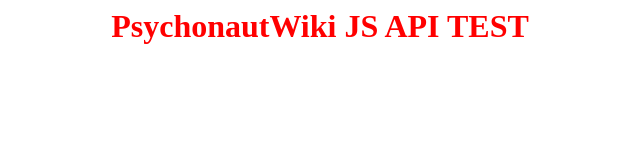
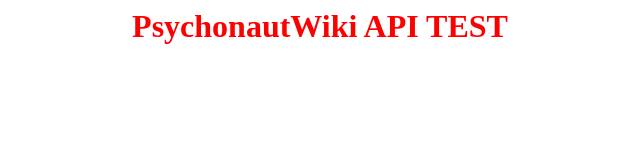
Before and after one commit to robercik10192/w18ret56.github.io, a plain HTML site: page index.html in a window 1280 px wide. Shown: the whole page, without its empty margins (320-960 px from the left). Drawn offline with nearby package versions, Linux system fonts and the light colour scheme.

Commit message:
Update index.html

```diff
--- a/index.html
+++ b/index.html
@@ -6,6 +6,6 @@
     <link rel="stylesheet" type="text/css" href="style.css">
   </head>
   <body>
-    <h1>PsychonautWiki JS API TEST</title>
+    <h1>PsychonautWiki API TEST</title>
   </body>
 </html>
```
